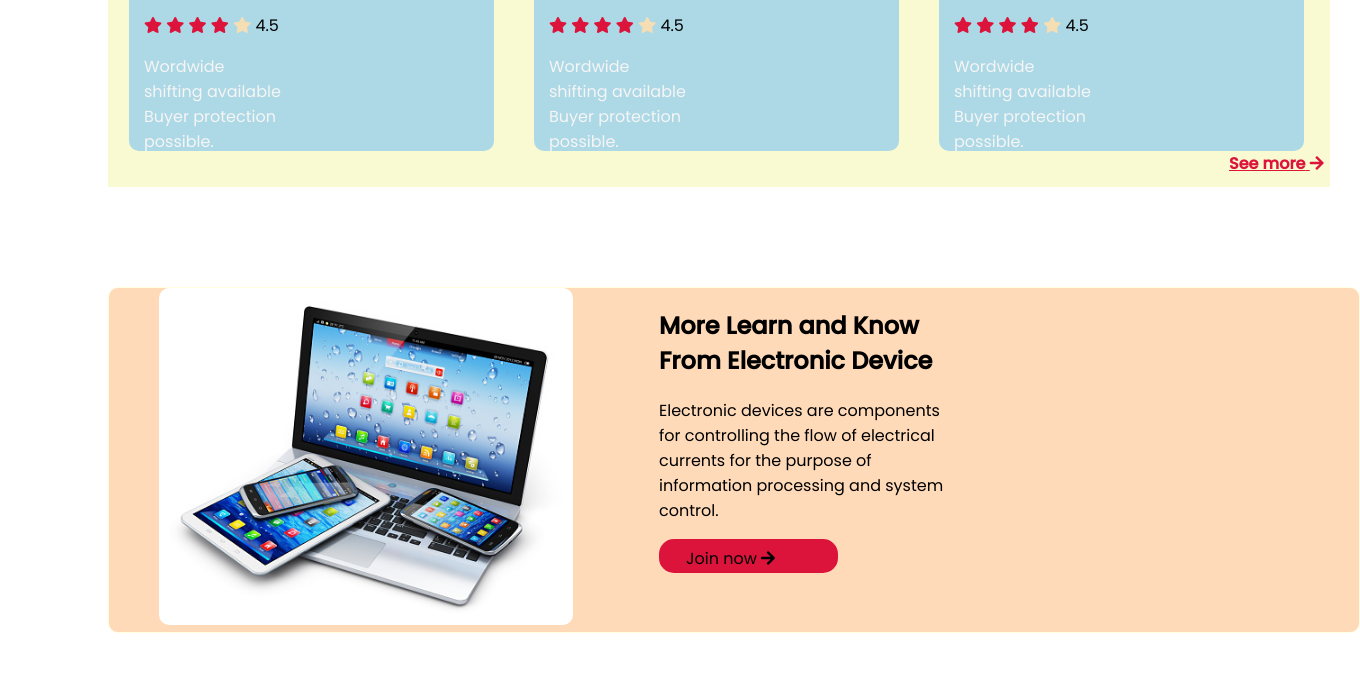
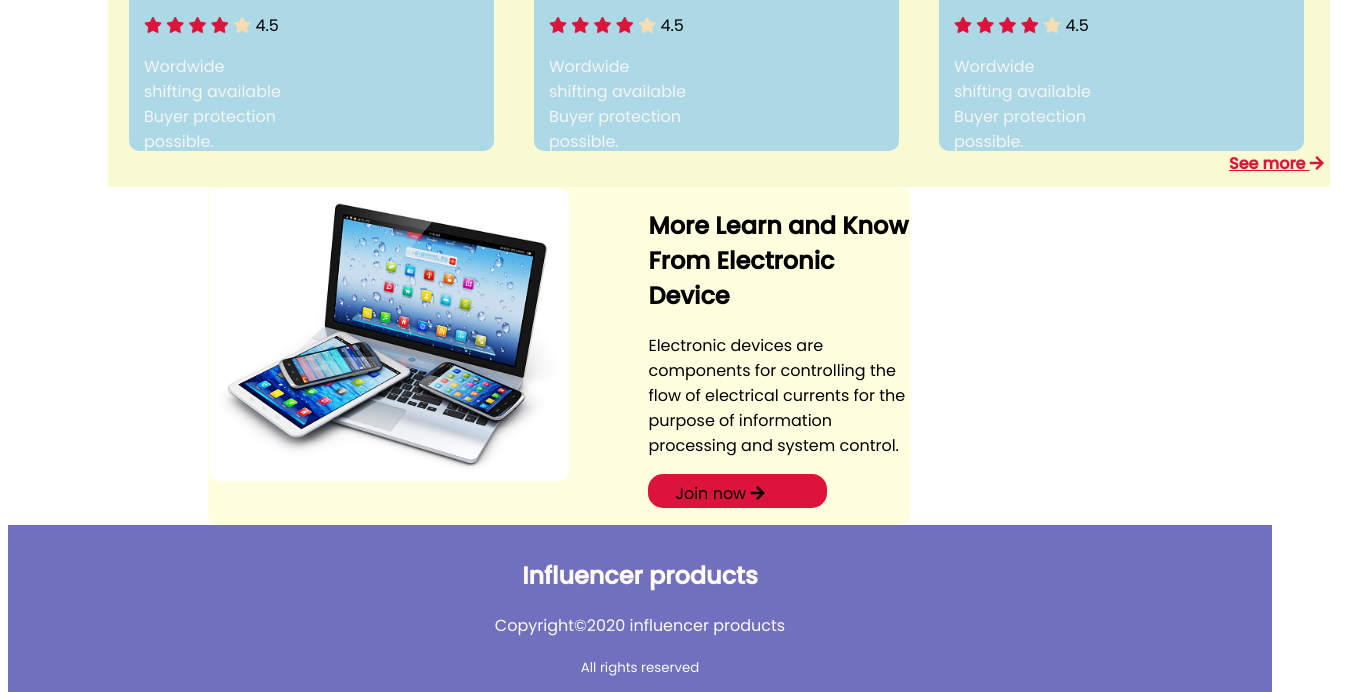
Before and after one commit to samiya1414/influencer-gears, a plain HTML site: page index.html in a window 1280 px wide. Shown: the part 2480-3172 px from the top of the page, 1360 px wide, since content can reach past the window. Drawn offline with Linux system fonts and the light colour scheme.

Commit message:
added some styles

```diff
--- a/index.html
+++ b/index.html
@@ -26,6 +26,8 @@
             <a href=""><i class="fas fa-shopping-cart"></i></a>
         </nav>
     </header>
+    <!------ header end ------->
+    <!--main start-->
     <main>
         <section class="journey">
             <article class="start">
@@ -35,7 +37,7 @@
                 <p class="preebook">Preebook now <i class="fas fa-arrow-right"></i></p>
             </article>
             <article class="camera">
-                <img src="images/main-camera.png" alt="">
+                <img class="main-camera" src="images/main-camera.png" alt="">
             </article>
         </section>
         <section class="set-logo">
@@ -252,8 +254,18 @@
             </div>
 
         </section>
+    </main>
+    <!--------main end---------->
+    <!--start footer---------->
+    <footer class="footer">
+        <h2>Influencer products</h2>
+        <p>Copyright&copy;2020 influencer products</p>
+        <p><small>All rights reserved</small></p>
+        <p><i class="fab fa-instagram-square"></i> <i class="fab fa-twitter-square"></i>
+            <i class="fab fa-youtube-square"></i>
+        </p>
+    </footer>
 
-    </main>
 
 </body>
 
--- a/styles/style.css
+++ b/styles/style.css
@@ -41,6 +41,11 @@ body{
 .camera img{
     width: 80%;
     padding-left: 130px;
+
+}
+.journey .camera:hover .main-camera{
+    transform: rotate(30deg);
+    transition: transform 2s;
 
 }
 .preebook{
@@ -142,18 +147,18 @@ body{
 /* -------styles third section ------*/
 .device{
     display: flex;
+    justify-content: center;
     border: 1px solid lightyellow;
-    width:1200px;
-    background-color: peachpuff;
-    margin: 100px;
-    padding-left: 50px;
+    width: 700px;
+    background-color: lightyellow;
+    margin-left: 200px;
     border-radius: 10px;
+
 
 
 }
 .current img{
     width: 90%;
-    background-color: peachpuff;
     border-radius: 10px;
 
 }
@@ -161,3 +166,10 @@ body{
     padding-left: 40px;
     width:300px;
 }
+/*-----styles footer------*/
+.footer{
+    background-color: rgba(0, 0, 139, 0.562);
+    color:floralwhite;
+    text-align: center;
+    padding: 1%;
+}
```
